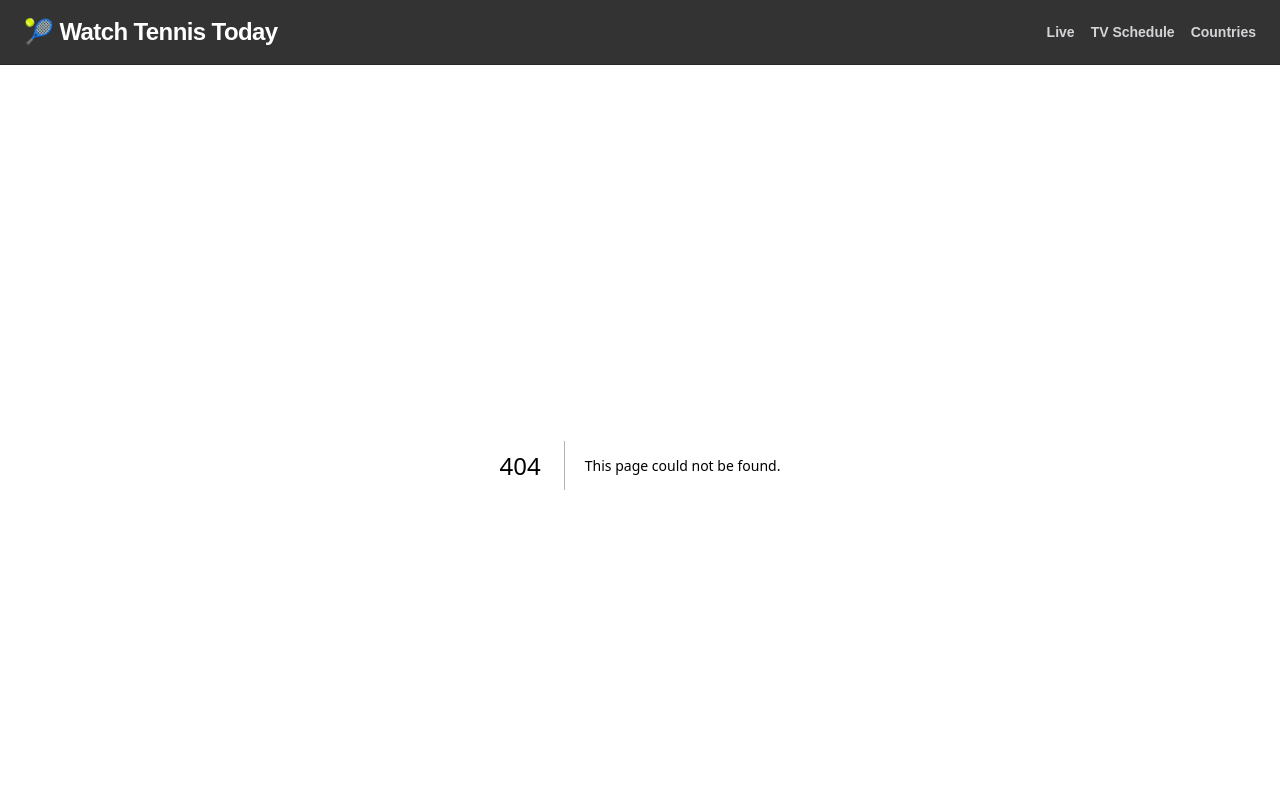
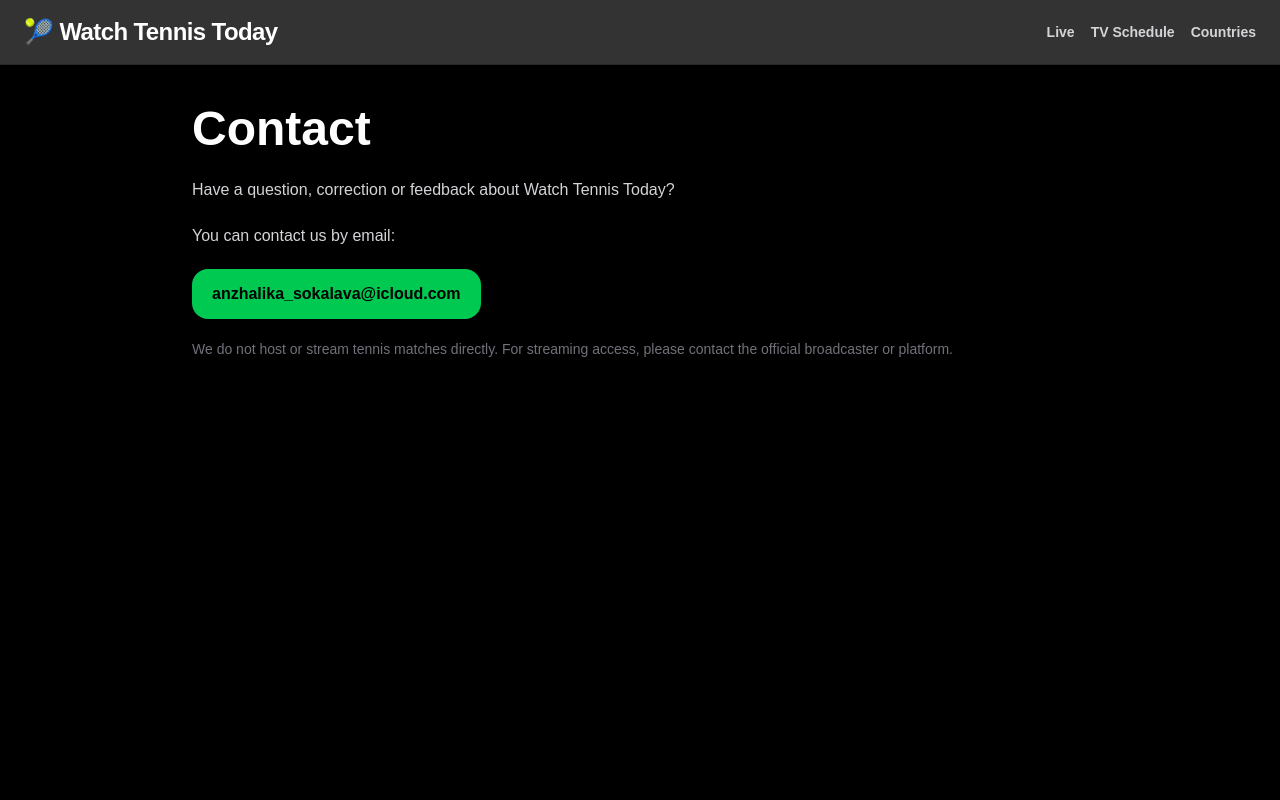
Before and after one commit to 8dqqd57hyh-rgb/watch-tennis-today, a Next.js app: page /contact in a window 1280 px wide. Before the commit this address had no page. Shown: the top 800 px of the page. Built offline with nearby package versions, Linux system fonts and the light colour scheme.

Commit message:
Add contact page

```diff
--- /dev/null
+++ b/app/contact/page.tsx
@@ -0,0 +1,39 @@
+export const metadata = {
+  title: "Contact | Watch Tennis Today",
+  description:
+    "Contact Watch Tennis Today for questions, feedback and website inquiries.",
+};
+
+export default function ContactPage() {
+  return (
+    <main className="min-h-screen bg-black text-white p-6 md:p-10">
+      <div className="max-w-4xl mx-auto">
+        <h1 className="text-5xl font-black mb-6">
+          Contact
+        </h1>
+
+        <div className="space-y-5 text-zinc-300 leading-relaxed">
+          <p>
+            Have a question, correction or feedback about Watch Tennis Today?
+          </p>
+
+          <p>
+            You can contact us by email:
+          </p>
+
+          <a
+            href="mailto:contact@watchtennistoday.com"
+            className="inline-block bg-green-500 text-black font-black px-5 py-3 rounded-2xl hover:bg-green-400 transition-all"
+          >
+            anzhalika_sokalava@icloud.com
+          </a>
+
+          <p className="text-zinc-500 text-sm">
+            We do not host or stream tennis matches directly. For streaming
+            access, please contact the official broadcaster or platform.
+          </p>
+        </div>
+      </div>
+    </main>
+  );
+}
--- a/app/layout.tsx
+++ b/app/layout.tsx
@@ -82,11 +82,11 @@ export default function RootLayout({
     </a>
 
     <a
-      href="mailto:contact@watchtennistoday.com"
-      className="hover:text-white transition-colors"
-    >
-      Contact
-    </a>
+  href="/contact"
+  className="hover:text-white transition-colors"
+>
+  Contact
+</a>
   </div>
 </footer>
   <Analytics />
```
